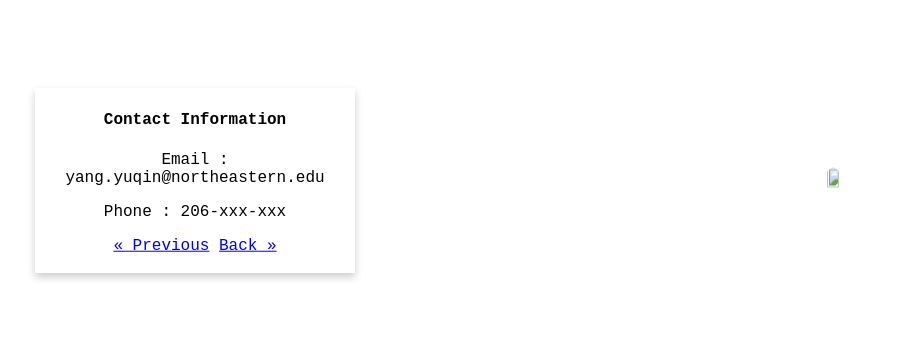
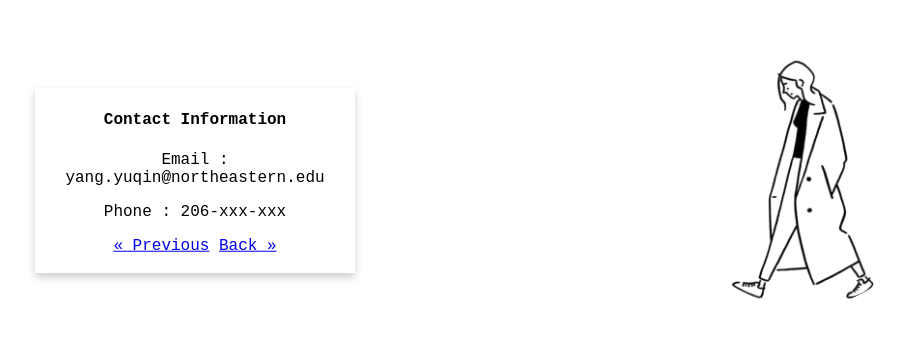
Before and after one commit to yyqyang/personal-web, a website: page html_serve/contact.html in a window 1280 px wide. Shown: the part 230-568 px from the top of the page, without its empty margins (125-1030 px from the left). Drawn offline with nearby package versions, Linux system fonts and the light colour scheme.

Commit message:
fix pic on contact page

```diff
--- a/html_serve/contact.html
+++ b/html_serve/contact.html
@@ -27,7 +27,7 @@
     </div>
     <div class="split right2">
       <div class="centered">
-        <img src="../image/profile pic.png" align = "left" style="width:80%;height:80%" >
+        <img src="../image/profilepic.png" align = "left" style="width:80%;height:80%" >
 
 
       </div>
```
